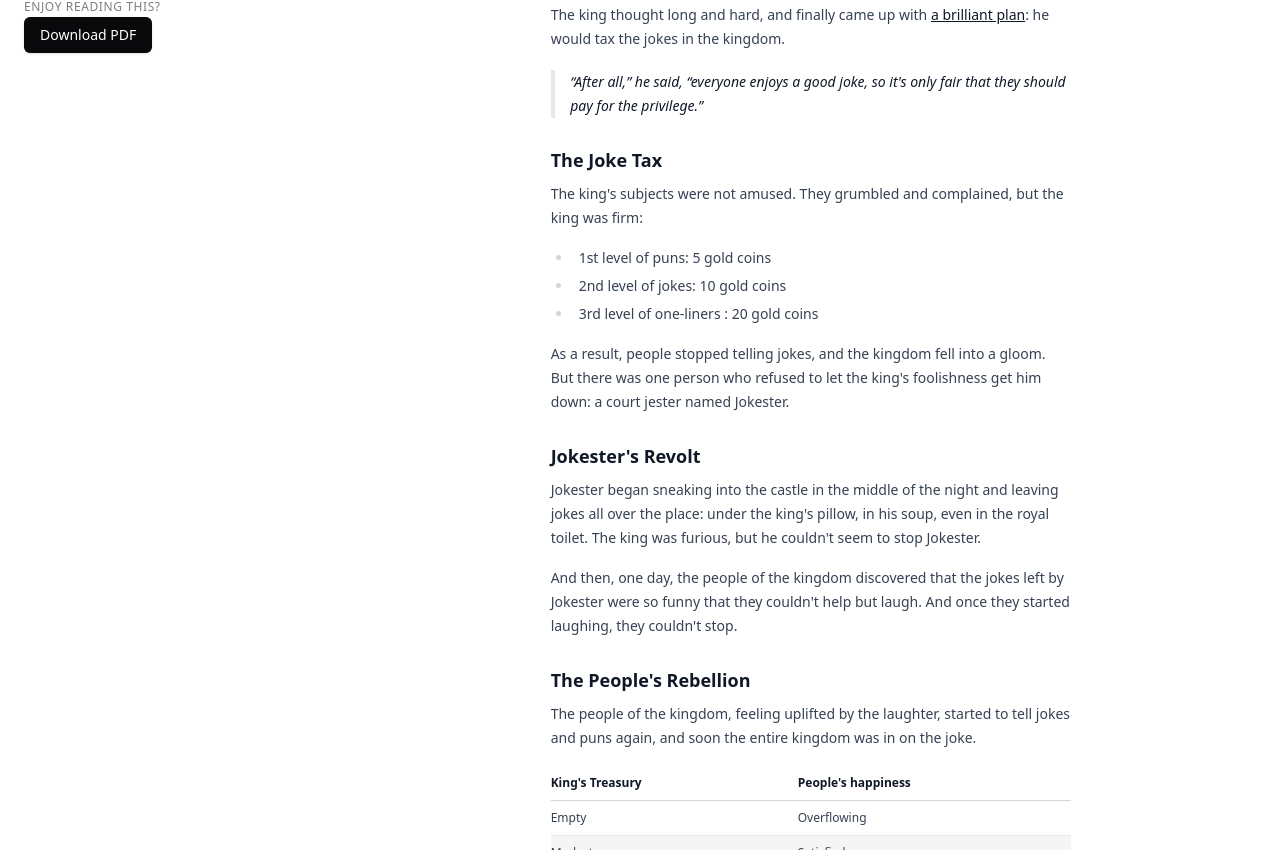
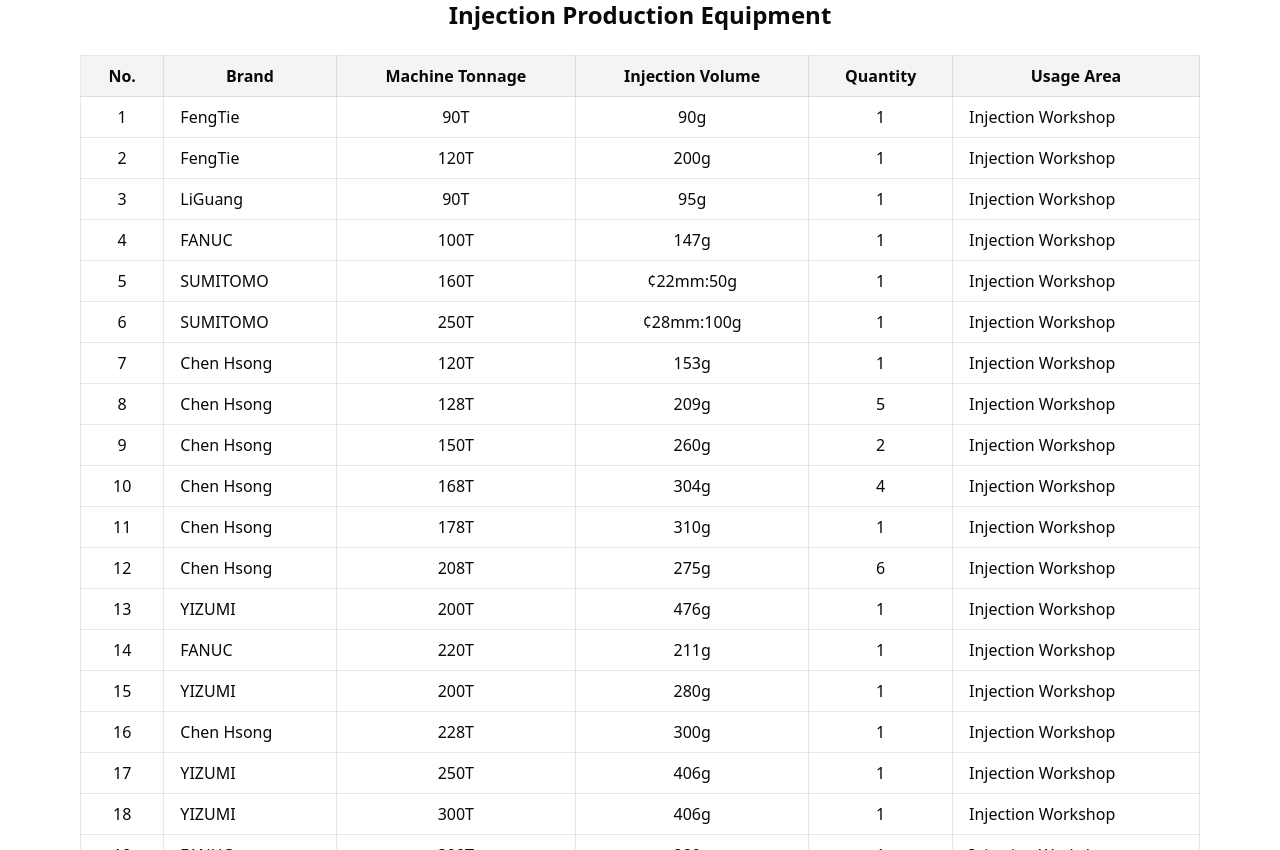
Before and after one commit to yansircc/zetarmold, a Next.js app: page /injection-production-equipments in a window 1280 px wide. Shown: the part 430-1280 px from the top of the page. Built offline with nearby package versions, Linux system fonts and the light colour scheme.

Commit message:
add page: injection-production-equipments

```diff
--- /dev/null
+++ b/src/app/(about)/injection-production-equipments/InjectionEquipmentTable.tsx
@@ -0,0 +1,42 @@
+import { type InjectionProductionEquipment } from './data';
+
+interface Props {
+  equipments: InjectionProductionEquipment[];
+}
+
+export function InjectionEquipmentTable({ equipments }: Props) {
+  return (
+    <div className="overflow-x-auto">
+      <table className="min-w-full border border-gray-300 bg-white">
+        <thead>
+          <tr className="bg-gray-100">
+            <th className="border px-4 py-2">No.</th>
+            <th className="border px-4 py-2">Brand</th>
+            <th className="border px-4 py-2">Machine Tonnage</th>
+            <th className="border px-4 py-2">Injection Volume</th>
+            <th className="border px-4 py-2">Quantity</th>
+            <th className="border px-4 py-2">Usage Area</th>
+          </tr>
+        </thead>
+        <tbody>
+          {equipments.map((equipment) => (
+            <tr key={equipment.no} className="hover:bg-gray-50">
+              <td className="border px-4 py-2 text-center">{equipment.no}</td>
+              <td className="border px-4 py-2">{equipment.brand}</td>
+              <td className="border px-4 py-2 text-center">
+                {equipment.machineTonnage}
+              </td>
+              <td className="border px-4 py-2 text-center">
+                {equipment.injectionVolume}
+              </td>
+              <td className="border px-4 py-2 text-center">
+                {equipment.quantity}
+              </td>
+              <td className="border px-4 py-2">{equipment.usageArea}</td>
+            </tr>
+          ))}
+        </tbody>
+      </table>
+    </div>
+  );
+}
--- /dev/null
+++ b/src/app/(about)/injection-production-equipments/data.ts
@@ -0,0 +1,264 @@
+// Define the interface for the equipment data
+interface InjectionProductionEquipment {
+  no: number;
+  brand: string;
+  machineTonnage: string;
+  injectionVolume: string;
+  quantity: number;
+  usageArea: string;
+}
+
+// Create an array of equipment data
+const injectionProductionEquipments: InjectionProductionEquipment[] = [
+  {
+    no: 1,
+    brand: 'FengTie',
+    machineTonnage: '90T',
+    injectionVolume: '90g',
+    quantity: 1,
+    usageArea: 'Injection Workshop',
+  },
+  {
+    no: 2,
+    brand: 'FengTie',
+    machineTonnage: '120T',
+    injectionVolume: '200g',
+    quantity: 1,
+    usageArea: 'Injection Workshop',
+  },
+  {
+    no: 3,
+    brand: 'LiGuang',
+    machineTonnage: '90T',
+    injectionVolume: '95g',
+    quantity: 1,
+    usageArea: 'Injection Workshop',
+  },
+  {
+    no: 4,
+    brand: 'FANUC',
+    machineTonnage: '100T',
+    injectionVolume: '147g',
+    quantity: 1,
+    usageArea: 'Injection Workshop',
+  },
+  {
+    no: 5,
+    brand: 'SUMITOMO',
+    machineTonnage: '160T',
+    injectionVolume: '¢22mm:50g',
+    quantity: 1,
+    usageArea: 'Injection Workshop',
+  },
+  {
+    no: 6,
+    brand: 'SUMITOMO',
+    machineTonnage: '250T',
+    injectionVolume: '¢28mm:100g',
+    quantity: 1,
+    usageArea: 'Injection Workshop',
+  },
+  {
+    no: 7,
+    brand: 'Chen Hsong',
+    machineTonnage: '120T',
+    injectionVolume: '153g',
+    quantity: 1,
+    usageArea: 'Injection Workshop',
+  },
+  {
+    no: 8,
+    brand: 'Chen Hsong',
+    machineTonnage: '128T',
+    injectionVolume: '209g',
+    quantity: 5,
+    usageArea: 'Injection Workshop',
+  },
+  {
+    no: 9,
+    brand: 'Chen Hsong',
+    machineTonnage: '150T',
+    injectionVolume: '260g',
+    quantity: 2,
+    usageArea: 'Injection Workshop',
+  },
+  {
+    no: 10,
+    brand: 'Chen Hsong',
+    machineTonnage: '168T',
+    injectionVolume: '304g',
+    quantity: 4,
+    usageArea: 'Injection Workshop',
+  },
+  {
+    no: 11,
+    brand: 'Chen Hsong',
+    machineTonnage: '178T',
+    injectionVolume: '310g',
+    quantity: 1,
+    usageArea: 'Injection Workshop',
+  },
+  {
+    no: 12,
+    brand: 'Chen Hsong',
+    machineTonnage: '208T',
+    injectionVolume: '275g',
+    quantity: 6,
+    usageArea: 'Injection Workshop',
+  },
+  {
+    no: 13,
+    brand: 'YIZUMI',
+    machineTonnage: '200T',
+    injectionVolume: '476g',
+    quantity: 1,
+    usageArea: 'Injection Workshop',
+  },
+  {
+    no: 14,
+    brand: 'FANUC',
+    machineTonnage: '220T',
+    injectionVolume: '211g',
+    quantity: 1,
+    usageArea: 'Injection Workshop',
+  },
+  {
+    no: 15,
+    brand: 'YIZUMI',
+    machineTonnage: '200T',
+    injectionVolume: '280g',
+    quantity: 1,
+    usageArea: 'Injection Workshop',
+  },
+  {
+    no: 16,
+    brand: 'Chen Hsong',
+    machineTonnage: '228T',
+    injectionVolume: '300g',
+    quantity: 1,
+    usageArea: 'Injection Workshop',
+  },
+  {
+    no: 17,
+    brand: 'YIZUMI',
+    machineTonnage: '250T',
+    injectionVolume: '406g',
+    quantity: 1,
+    usageArea: 'Injection Workshop',
+  },
+  {
+    no: 18,
+    brand: 'YIZUMI',
+    machineTonnage: '300T',
+    injectionVolume: '406g',
+    quantity: 1,
+    usageArea: 'Injection Workshop',
+  },
+  {
+    no: 19,
+    brand: 'FANUC',
+    machineTonnage: '300T',
+    injectionVolume: '280g',
+    quantity: 1,
+    usageArea: 'Injection Workshop',
+  },
+  {
+    no: 20,
+    brand: 'FANUC',
+    machineTonnage: '300T',
+    injectionVolume: '550g',
+    quantity: 1,
+    usageArea: 'Injection Workshop',
+  },
+  {
+    no: 21,
+    brand: 'Chen Hsong',
+    machineTonnage: '258T',
+    injectionVolume: '382g',
+    quantity: 1,
+    usageArea: 'Injection Workshop',
+  },
+  {
+    no: 22,
+    brand: 'Chen Hsong',
+    machineTonnage: '328T',
+    injectionVolume: '480g',
+    quantity: 2,
+    usageArea: 'Injection Workshop',
+  },
+  {
+    no: 23,
+    brand: 'Chen Hsong',
+    machineTonnage: '468T',
+    injectionVolume: '450g',
+    quantity: 2,
+    usageArea: 'Injection Workshop',
+  },
+  {
+    no: 24,
+    brand: 'FUQiangXin',
+    machineTonnage: '280T',
+    injectionVolume: '251g',
+    quantity: 1,
+    usageArea: 'Injection Workshop',
+  },
+  {
+    no: 25,
+    brand: 'FUQiangXin',
+    machineTonnage: '400T',
+    injectionVolume: '511g',
+    quantity: 1,
+    usageArea: 'Injection Workshop',
+  },
+  {
+    no: 26,
+    brand: 'FUQiangXin',
+    machineTonnage: '550T',
+    injectionVolume: '618g',
+    quantity: 1,
+    usageArea: 'Injection Workshop',
+  },
+  {
+    no: 27,
+    brand: 'YIZUMI',
+    machineTonnage: '400T',
+    injectionVolume: '1377g',
+    quantity: 1,
+    usageArea: 'Injection Workshop',
+  },
+  {
+    no: 28,
+    brand: 'YIZUMI',
+    machineTonnage: '650T',
+    injectionVolume: '2446g',
+    quantity: 1,
+    usageArea: 'Injection Workshop',
+  },
+  {
+    no: 29,
+    brand: 'YIZUMI',
+    machineTonnage: '800T',
+    injectionVolume: '3468g',
+    quantity: 1,
+    usageArea: 'Injection Workshop',
+  },
+  {
+    no: 30,
+    brand: 'YIZUMI',
+    machineTonnage: '1100T',
+    injectionVolume: '4636g',
+    quantity: 1,
+    usageArea: 'Injection Workshop',
+  },
+  {
+    no: 31,
+    brand: 'YIZUMI',
+    machineTonnage: '1850T',
+    injectionVolume: '7399g',
+    quantity: 1,
+    usageArea: 'Injection Workshop',
+  },
+];
+
+export type { InjectionProductionEquipment };
+export { injectionProductionEquipments };
--- /dev/null
+++ b/src/app/(about)/injection-production-equipments/page.tsx
@@ -0,0 +1,28 @@
+import { injectionProductionEquipments } from './data';
+import { InjectionEquipmentTable } from './InjectionEquipmentTable';
+import PageHeader from '@/components/page-header';
+
+export default function InjectionProductionEquipmentsPage() {
+  return (
+    <>
+      <section className="py-16 md:py-24 lg:py-32">
+        <div className="container flex flex-col gap-16 lg:px-16">
+          <PageHeader
+            title="Plastic Injection Mold Manufacturing Since 2005"
+            description=""
+            linkText="Quick Quote"
+            href="/contact"
+          />
+          <div className="container mx-auto px-4 py-8">
+            <h2 className="mb-6 text-center text-2xl font-bold">
+              Injection Production Equipment
+            </h2>
+            <InjectionEquipmentTable
+              equipments={injectionProductionEquipments}
+            />
+          </div>
+        </div>
+      </section>
+    </>
+  );
+}
```
